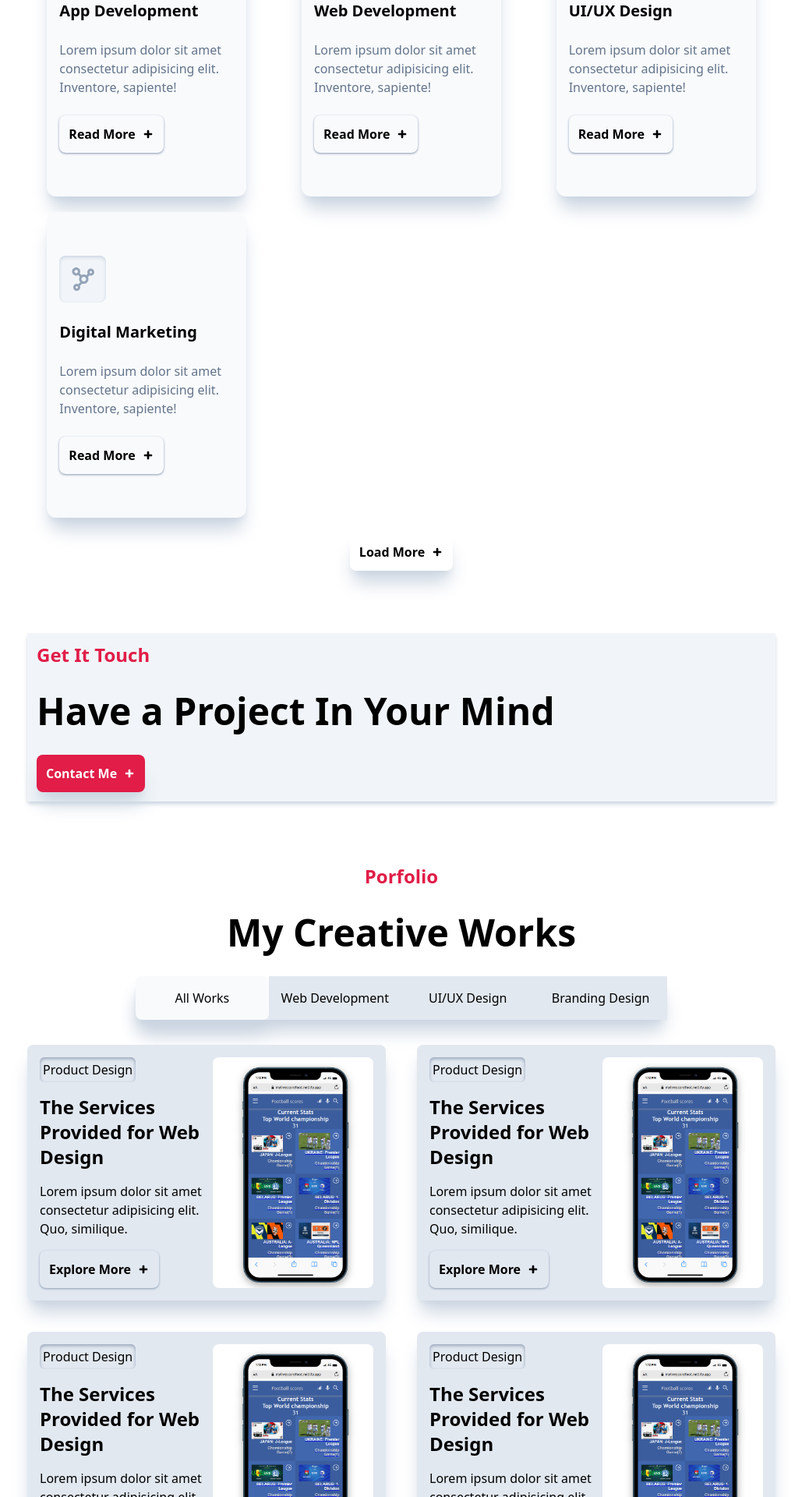
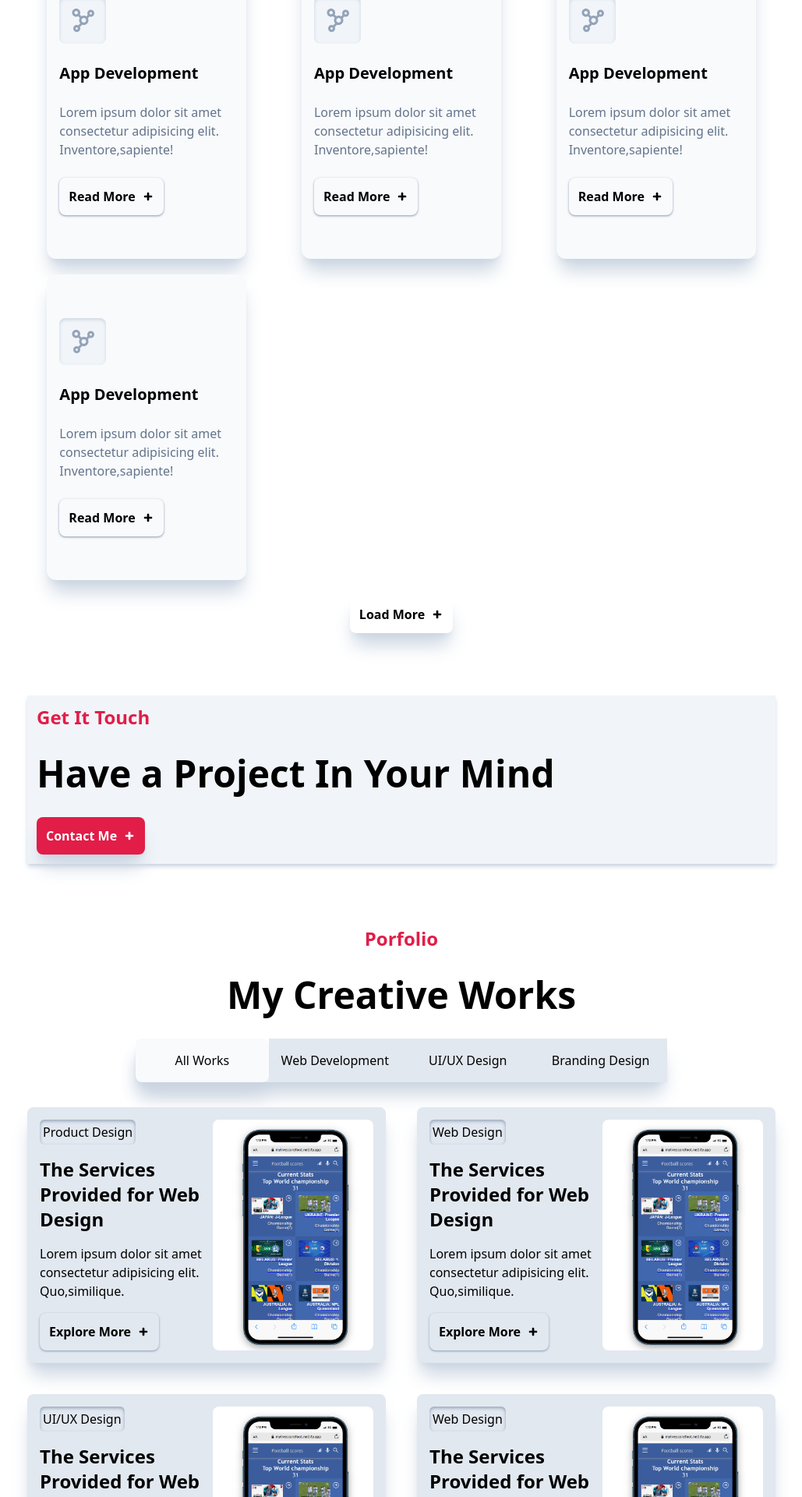
Before and after one commit to Kaghenimbale/next_portfolio, a Next.js app: page / in a window 1280 px wide. Shown: the part 1780-3700 px from the top of the page at 78% size, without its empty margins (125-1154 px from the left). Built offline with nearby package versions, Linux system fonts and the light colour scheme.

Commit message:
Add testimonial component

```diff
--- a/app/components/AboutMe.tsx
+++ b/app/components/AboutMe.tsx
@@ -6,7 +6,7 @@ import { RiDownload2Fill } from "react-icons/ri";
 const AboutMe = () => {
   return (
     <>
-      <div className="w-screen h-[90vh] p-4 grid grid-cols-1 items-center pt-8 md:gap-10 sm:px-2 md:px-20 xl:px-40 2xl:px-60 md:grid-cols-2">
+      <div className="w-screen h-[100vh] p-4 grid grid-cols-1 items-center pt-8 md:gap-10 sm:px-2 md:px-20 xl:px-40 2xl:px-60 md:grid-cols-2">
         <div className="flex flex-col md:gap-4 order-2 md:order-none">
           <div className="flex flex-col gap-2">
             <div className="grid md:gap-3">
--- a/app/components/Project.tsx
+++ b/app/components/Project.tsx
@@ -4,6 +4,48 @@ import { TiPlus } from "react-icons/ti";
 import projectimg from "../../public/Screenshot from 2023-04-29 13-13-05.png";
 
 const Project = () => {
+  const projects = [
+    {
+      id: 1,
+      name: "The Services Provided for Web Design",
+      type: "Product Design",
+      description:
+        "Lorem ipsum dolor sit amet consectetur adipisicing elit. Quo,similique.",
+      image: projectimg,
+      github: "",
+      livedemo: "",
+    },
+    {
+      id: 2,
+      name: "The Services Provided for Web Design",
+      type: "Web Design",
+      description:
+        "Lorem ipsum dolor sit amet consectetur adipisicing elit. Quo,similique.",
+      image: projectimg,
+      github: "",
+      livedemo: "",
+    },
+    {
+      id: 3,
+      name: "The Services Provided for Web Design",
+      type: "UI/UX Design",
+      description:
+        "Lorem ipsum dolor sit amet consectetur adipisicing elit. Quo,similique.",
+      image: projectimg,
+      github: "",
+      livedemo: "",
+    },
+    {
+      id: 4,
+      name: "The Services Provided for Web Design",
+      type: "Web Design",
+      description:
+        "Lorem ipsum dolor sit amet consectetur adipisicing elit. Quo,similique.",
+      image: projectimg,
+      github: "",
+      livedemo: "",
+    },
+  ];
   return (
     <div className="px-3 py-10 sm:px-2 md:px-20 xl:px-40 2xl:px-60 flex items-center flex-col gap-8">
       <p className="text-rose-600 font-bold text-2xl">Porfolio</p>
@@ -29,18 +71,18 @@ const Project = () => {
       </div>
 
       <div className="grid gap-5 xl:grid-cols-2 xl:gap-10">
-        <div className="bg-slate-200 p-4 rounded-lg shadow-xl shadow-slate-300 grid gap-4 w-fit sm:grid-cols-2">
+        {projects.map((project) => {
+          return (
+            <div
+              key={project.id}
+              className="bg-slate-200 p-4 rounded-lg shadow-xl shadow-slate-300 grid gap-4 w-fit sm:grid-cols-2"
+            >
               <div className="flex flex-col gap-4 w-[18rem] sm:w-[15rem] xl:w-[13rem] 2xl:w-[15rem]">
                 <p className="p-1 shadow-inner shadow-slate-400 w-fit rounded-md">
-              Product Design
+                  {project.type}
                 </p>
-            <h3 className="font-bold text-2xl">
-              The Services Provided for Web Design
-            </h3>
-            <p>
-              Lorem ipsum dolor sit amet consectetur adipisicing elit. Quo,
-              similique.
-            </p>
+                <h3 className="font-bold text-2xl">{project.name}</h3>
+                <p>{project.description}</p>
                 <button
                   type="button"
                   className="btn shadow shadow-slate-400 rounded-lg w-fit p-3 flex items-center gap-2 font-bold"
@@ -51,99 +93,14 @@ const Project = () => {
               </div>
               <div className="flex justify-center">
                 <Image
-              src={projectimg}
+                  src={project.image}
                   className="object-cover w-[18rem] sm:w-[15rem] rounded-lg"
                   alt="Project Image"
                 />
               </div>
             </div>
-
-        <div className="bg-slate-200 p-4 rounded-lg shadow-xl shadow-slate-300 grid gap-4 w-fit sm:grid-cols-2">
-          <div className="flex flex-col gap-4 w-[18rem] sm:w-[15rem] xl:w-[13rem] 2xl:w-[15rem]">
-            <p className="p-1 shadow-inner shadow-slate-400 w-fit rounded-md">
-              Product Design
-            </p>
-            <h3 className="font-bold text-2xl">
-              The Services Provided for Web Design
-            </h3>
-            <p>
-              Lorem ipsum dolor sit amet consectetur adipisicing elit. Quo,
-              similique.
-            </p>
-            <button
-              type="button"
-              className="btn shadow shadow-slate-400 rounded-lg w-fit p-3 flex items-center gap-2 font-bold"
-            >
-              Explore More
-              <TiPlus />
-            </button>
-          </div>
-          <div className="flex justify-center">
-            <Image
-              src={projectimg}
-              className="object-cover w-[18rem] sm:w-[15rem] rounded-lg"
-              alt="Project Image"
-            />
-          </div>
-        </div>
-
-        <div className="bg-slate-200 p-4 rounded-lg shadow-xl shadow-slate-300 grid gap-4 w-fit sm:grid-cols-2">
-          <div className="flex flex-col gap-4 w-[18rem] sm:w-[15rem] xl:w-[13rem] 2xl:w-[15rem]">
-            <p className="p-1 shadow-inner shadow-slate-400 w-fit rounded-md">
-              Product Design
-            </p>
-            <h3 className="font-bold text-2xl">
-              The Services Provided for Web Design
-            </h3>
-            <p>
-              Lorem ipsum dolor sit amet consectetur adipisicing elit. Quo,
-              similique.
-            </p>
-            <button
-              type="button"
-              className="btn shadow shadow-slate-400 rounded-lg w-fit p-3 flex items-center gap-2 font-bold"
-            >
-              Explore More
-              <TiPlus />
-            </button>
-          </div>
-          <div className="flex justify-center">
-            <Image
-              src={projectimg}
-              className="object-cover w-[18rem] sm:w-[15rem] rounded-lg"
-              alt="Project Image"
-            />
-          </div>
-        </div>
-
-        <div className="bg-slate-200 p-4 rounded-lg shadow-xl shadow-slate-300 grid gap-4 w-fit sm:grid-cols-2">
-          <div className="flex flex-col gap-4 w-[18rem] sm:w-[15rem] xl:w-[13rem] 2xl:w-[15rem]">
-            <p className="p-1 shadow-inner shadow-slate-400 w-fit rounded-md">
-              Product Design
-            </p>
-            <h3 className="font-bold text-2xl">
-              The Services Provided for Web Design
-            </h3>
-            <p>
-              Lorem ipsum dolor sit amet consectetur adipisicing elit. Quo,
-              similique.
-            </p>
-            <button
-              type="button"
-              className="btn shadow shadow-slate-400 rounded-lg w-fit p-3 flex items-center gap-2 font-bold"
-            >
-              Explore More
-              <TiPlus />
-            </button>
-          </div>
-          <div className="flex justify-center">
-            <Image
-              src={projectimg}
-              className="object-cover w-[18rem] sm:w-[15rem] rounded-lg"
-              alt="Project Image"
-            />
-          </div>
-        </div>
+          );
+        })}
       </div>
     </div>
   );
--- a/app/components/Skills.tsx
+++ b/app/components/Skills.tsx
@@ -3,6 +3,32 @@ import { TiPlus } from "react-icons/ti";
 import { BiNetworkChart } from "react-icons/bi";
 
 const Skills = () => {
+  const cards = [
+    {
+      id: 1,
+      title: "App Development",
+      description:
+        "Lorem ipsum dolor sit amet consectetur adipisicing elit. Inventore,sapiente!",
+    },
+    {
+      id: 2,
+      title: "App Development",
+      description:
+        "Lorem ipsum dolor sit amet consectetur adipisicing elit. Inventore,sapiente!",
+    },
+    {
+      id: 3,
+      title: "App Development",
+      description:
+        "Lorem ipsum dolor sit amet consectetur adipisicing elit. Inventore,sapiente!",
+    },
+    {
+      id: 4,
+      title: "App Development",
+      description:
+        "Lorem ipsum dolor sit amet consectetur adipisicing elit. Inventore,sapiente!",
+    },
+  ];
   return (
     <div className="px-3 py-10 sm:px-2 md:px-20 xl:px-40 2xl:px-60 flex flex-col gap-5">
       <h2 className="text-center font-bold text-2xl text-rose-500">
@@ -15,15 +41,17 @@ const Skills = () => {
       </p>
 
       <div className="grid gap-5 justify-between justify-items-center grid-cols-1 sm:grid-cols-2 xl:grid-cols-3 2xl:grid-cols-4">
-        <div className="bg-slate-50 flex flex-col gap-6 w-[16rem] px-4 py-14 rounded-xl shadow-slate-300 shadow-xl">
+        {cards.map((card) => {
+          return (
+            <div
+              key={card.id}
+              className="bg-slate-50 flex flex-col gap-6 w-[16rem] px-4 py-14 rounded-xl shadow-slate-300 shadow-xl"
+            >
               <div className="bg-slate-100 shadow-inner shadow-slate-300 w-fit p-3 rounded-lg">
                 <BiNetworkChart className="text-4xl text-slate-400" />
               </div>
-          <h3 className="font-bold text-xl">App Development</h3>
-          <p className="text-slate-500">
-            Lorem ipsum dolor sit amet consectetur adipisicing elit. Inventore,
-            sapiente!
-          </p>
+              <h3 className="font-bold text-xl">{card.title}</h3>
+              <p className="text-slate-500">{card.description}</p>
               <button
                 type="button"
                 className="btn shadow shadow-slate-400 rounded-lg w-fit p-3 flex items-center gap-2 font-bold"
@@ -32,60 +60,8 @@ const Skills = () => {
                 <TiPlus />
               </button>
             </div>
-
-        <div className="bg-slate-50 flex flex-col gap-6 w-[16rem] px-4 py-14 rounded-xl shadow-slate-300 shadow-xl">
-          <div className="bg-slate-100 shadow-inner shadow-slate-300 w-fit p-3 rounded-lg">
-            <BiNetworkChart className="text-4xl text-slate-400" />
-          </div>
-          <h3 className="font-bold text-xl">Web Development</h3>
-          <p className="text-slate-500">
-            Lorem ipsum dolor sit amet consectetur adipisicing elit. Inventore,
-            sapiente!
-          </p>
-          <button
-            type="button"
-            className="btn shadow shadow-slate-400 rounded-lg w-fit p-3 flex items-center gap-2 font-bold"
-          >
-            Read More
-            <TiPlus />
-          </button>
-        </div>
-
-        <div className="bg-slate-50 flex flex-col gap-6 w-[16rem] px-4 py-14 rounded-xl shadow-slate-300 shadow-xl">
-          <div className="bg-slate-100 shadow-inner shadow-slate-300 w-fit p-3 rounded-lg">
-            <BiNetworkChart className="text-4xl text-slate-400" />
-          </div>
-          <h3 className="font-bold text-xl">UI/UX Design</h3>
-          <p className="text-slate-500">
-            Lorem ipsum dolor sit amet consectetur adipisicing elit. Inventore,
-            sapiente!
-          </p>
-          <button
-            type="button"
-            className="btn shadow shadow-slate-400 rounded-lg w-fit p-3 flex items-center gap-2 font-bold"
-          >
-            Read More
-            <TiPlus />
-          </button>
-        </div>
-
-        <div className="bg-slate-50 flex flex-col gap-6 w-[16rem] px-4 py-14 rounded-xl shadow-slate-300 shadow-xl">
-          <div className="bg-slate-100 shadow-inner shadow-slate-300 w-fit p-3 rounded-lg">
-            <BiNetworkChart className="text-4xl text-slate-400" />
-          </div>
-          <h3 className="font-bold text-xl">Digital Marketing</h3>
-          <p className="text-slate-500">
-            Lorem ipsum dolor sit amet consectetur adipisicing elit. Inventore,
-            sapiente!
-          </p>
-          <button
-            type="button"
-            className="btn shadow shadow-slate-400 rounded-lg w-fit p-3 flex items-center gap-2 font-bold"
-          >
-            Read More
-            <TiPlus />
-          </button>
-        </div>
+          );
+        })}
       </div>
 
       <div className="grid justify-items-center">
--- a/app/page.tsx
+++ b/app/page.tsx
@@ -2,6 +2,7 @@ import AboutMe from "./components/AboutMe";
 import Experience from "./components/Experience";
 import Project from "./components/Project";
 import Skills from "./components/Skills";
+import Testimonial from "./components/Testimonial";
 import Touch from "./components/Touch";
 
 export default function Home() {
@@ -13,6 +14,7 @@ export default function Home() {
         <Skills />
         <Touch />
         <Project />
+        <Testimonial />
       </div>
     </>
   );
```
Also changed, not shown: app/components/Testimonial.tsx (added, +53 -0 lines), public/IMG_0925.jpg (added), public/MODIFY.jpg (added). Lines whose indentation alone changed are shown as unchanged.
